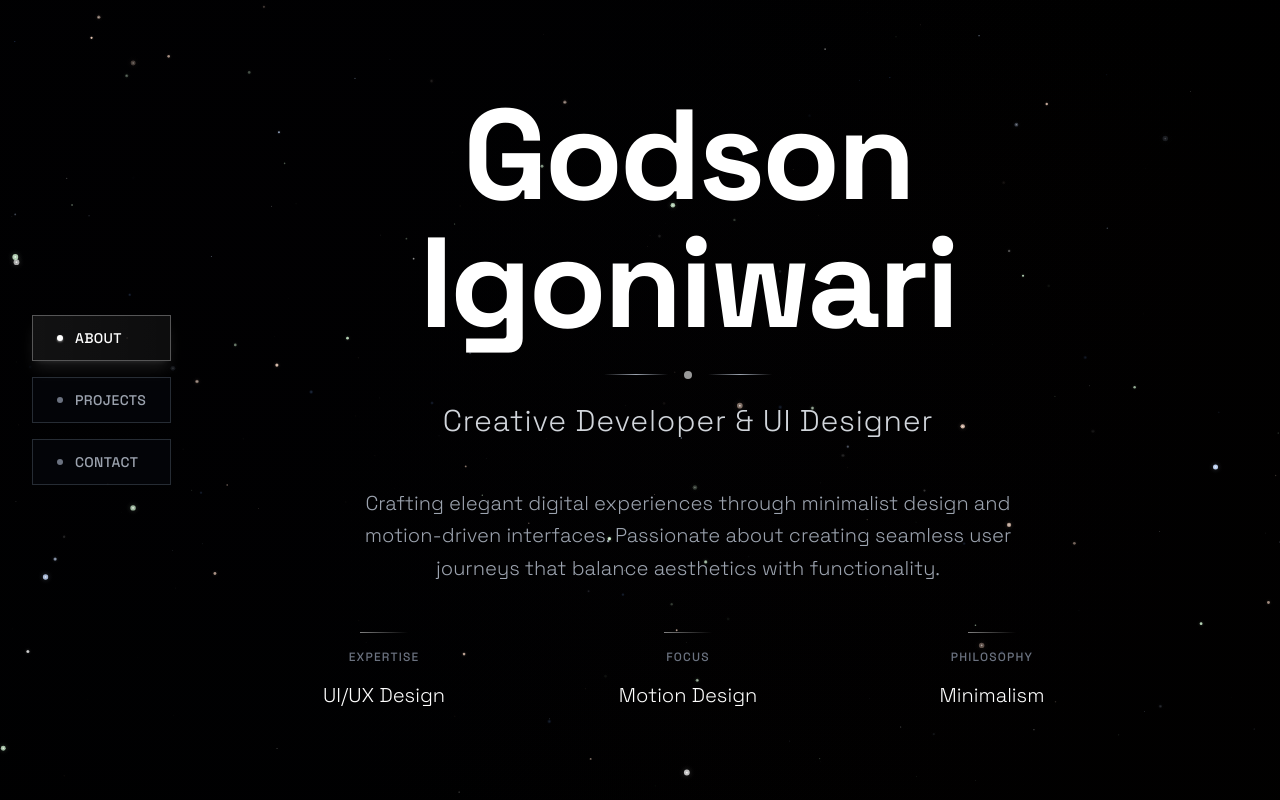
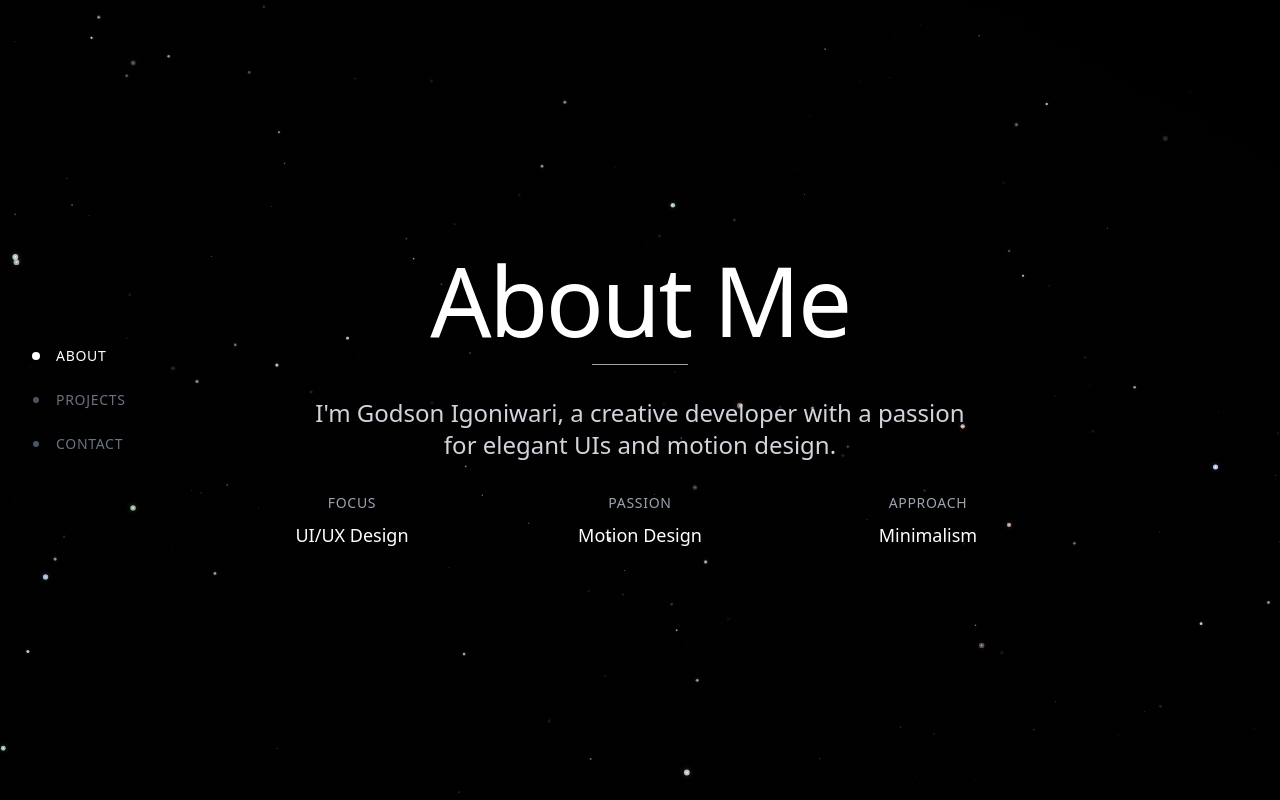
Before and after one commit to OmiIam/Stary_minimalist_portfolio, a React (Vite) app: page / in a window 1280 px wide. Built offline with nearby package versions, Linux system fonts and the light colour scheme.

Commit message:
Reverted to commit 6b6045d305eed7bc3d8de9b2a654a8b1b6241922

```diff
--- a/index.html
+++ b/index.html
@@ -1,15 +1,22 @@
-
-<!doctype html>
+<!DOCTYPE html>
 <html lang="en">
   <head>
     <meta charset="UTF-8" />
-    <link rel="icon" type="image/svg+xml" href="/favicon.ico" />
     <meta name="viewport" content="width=device-width, initial-scale=1.0" />
-    <title>Godson Igoniwari - Creative Developer</title>
-    <link rel="preconnect" href="https://fonts.googleapis.com">
-    <link rel="preconnect" href="https://fonts.gstatic.com" crossorigin>
-    <link href="https://fonts.googleapis.com/css2?family=Space+Grotesk:wght@300;400;500;600;700&display=swap" rel="stylesheet">
+    <title>grey-starry-gallery</title>
+    <meta name="description" content="Lovable Generated Project" />
+    <meta name="author" content="Lovable" />
+
+    <meta property="og:title" content="grey-starry-gallery" />
+    <meta property="og:description" content="Lovable Generated Project" />
+    <meta property="og:type" content="website" />
+    <meta property="og:image" content="https://lovable.dev/opengraph-image-p98pqg.png" />
+
+    <meta name="twitter:card" content="summary_large_image" />
+    <meta name="twitter:site" content="@lovable_dev" />
+    <meta name="twitter:image" content="https://lovable.dev/opengraph-image-p98pqg.png" />
   </head>
+
   <body>
     <div id="root"></div>
     <script type="module" src="/src/main.tsx"></script>
--- a/src/components/MainContent.tsx
+++ b/src/components/MainContent.tsx
@@ -10,34 +10,34 @@ interface MainContentProps {
 
 const MainContent = ({ activeSection }: MainContentProps) => {
   return (
-    <main className="relative z-10 flex items-center justify-center min-h-screen pt-20 md:pt-0">
-      <div className="w-full max-w-5xl mx-auto px-8 md:pl-32">
-        <div className="relative min-h-[600px] flex items-center justify-center">
+    <main className="relative z-10 flex items-center justify-center min-h-screen">
+      <div className="w-full max-w-4xl mx-auto px-8">
+        <div className="relative">
           <div
-            className={`transition-all duration-1000 ease-out ${
+            className={`transition-all duration-700 ease-in-out ${
               activeSection === 'about'
-                ? 'opacity-100 translate-y-0 scale-100'
-                : 'opacity-0 translate-y-8 scale-95 pointer-events-none absolute inset-0'
+                ? 'opacity-100 translate-y-0'
+                : 'opacity-0 translate-y-4 pointer-events-none absolute inset-0'
             }`}
           >
             <AboutSection />
           </div>
 
           <div
-            className={`transition-all duration-1000 ease-out ${
+            className={`transition-all duration-700 ease-in-out ${
               activeSection === 'projects'
-                ? 'opacity-100 translate-y-0 scale-100'
-                : 'opacity-0 translate-y-8 scale-95 pointer-events-none absolute inset-0'
+                ? 'opacity-100 translate-y-0'
+                : 'opacity-0 translate-y-4 pointer-events-none absolute inset-0'
             }`}
           >
             <ProjectsSection />
           </div>
 
           <div
-            className={`transition-all duration-1000 ease-out ${
+            className={`transition-all duration-700 ease-in-out ${
               activeSection === 'contact'
-                ? 'opacity-100 translate-y-0 scale-100'
-                : 'opacity-0 translate-y-8 scale-95 pointer-events-none absolute inset-0'
+                ? 'opacity-100 translate-y-0'
+                : 'opacity-0 translate-y-4 pointer-events-none absolute inset-0'
             }`}
           >
             <ContactSection />
--- a/src/components/Navigation.tsx
+++ b/src/components/Navigation.tsx
@@ -14,63 +14,34 @@ const Navigation = ({ activeSection, setActiveSection }: NavigationProps) => {
   ];
 
   return (
-    <>
-      {/* Desktop Navigation */}
-      <nav className="hidden md:block fixed left-8 top-1/2 transform -translate-y-1/2 z-20">
-        <div className="flex flex-col space-y-4">
+    <nav className="fixed left-8 top-1/2 transform -translate-y-1/2 z-20">
+      <div className="flex flex-col space-y-6">
         {sections.map((section) => (
           <button
             key={section.id}
             onClick={() => setActiveSection(section.id)}
-              className={`group relative px-6 py-3 border transition-all duration-500 ${
+            className={`group relative text-left transition-all duration-300 ${
               activeSection === section.id
-                  ? 'border-white/30 bg-white/5 text-white shadow-lg shadow-white/10'
-                  : 'border-gray-600/50 bg-gray-900/20 text-gray-400 hover:border-gray-400/70 hover:bg-gray-800/30 hover:text-gray-300 hover:shadow-md hover:shadow-gray-400/20'
+                ? 'text-white'
+                : 'text-gray-500 hover:text-gray-300'
             }`}
           >
-              <div className="flex items-center space-x-3">
+            <div className="flex items-center space-x-4">
               <div
-                  className={`w-1.5 h-1.5 rounded-full transition-all duration-300 ${
+                className={`w-2 h-2 rounded-full transition-all duration-300 ${
                   activeSection === section.id
-                      ? 'bg-white shadow-sm shadow-white/50'
-                      : 'bg-gray-500 group-hover:bg-gray-400'
+                    ? 'bg-white scale-100'
+                    : 'bg-gray-600 scale-75 group-hover:bg-gray-400 group-hover:scale-90'
                 }`}
               />
-                <span className="text-sm font-medium tracking-wide uppercase">
+              <span className="text-sm font-light tracking-wider uppercase">
                 {section.label}
               </span>
             </div>
-
-              {/* Subtle glow effect */}
-              <div className={`absolute inset-0 rounded-sm opacity-0 transition-opacity duration-500 ${
-                activeSection === section.id
-                  ? 'opacity-20 bg-gradient-to-r from-white/10 to-transparent'
-                  : 'group-hover:opacity-10 group-hover:bg-gradient-to-r group-hover:from-gray-300/10 group-hover:to-transparent'
-              }`} />
           </button>
         ))}
       </div>
     </nav>
-
-      {/* Mobile Navigation */}
-      <nav className="md:hidden fixed top-8 left-1/2 transform -translate-x-1/2 z-20">
-        <div className="flex space-x-2 bg-black/50 backdrop-blur-md rounded-full px-2 py-2">
-          {sections.map((section) => (
-            <button
-              key={section.id}
-              onClick={() => setActiveSection(section.id)}
-              className={`px-4 py-2 rounded-full text-xs font-medium tracking-wide uppercase transition-all duration-300 ${
-                activeSection === section.id
-                  ? 'bg-white/20 text-white shadow-lg shadow-white/10'
-                  : 'text-gray-400 hover:text-gray-300 hover:bg-white/10'
-              }`}
-            >
-              {section.label}
-            </button>
-          ))}
-        </div>
-      </nav>
-    </>
   );
 };
 
--- a/src/components/sections/AboutSection.tsx
+++ b/src/components/sections/AboutSection.tsx
@@ -3,44 +3,33 @@ import React from 'react';
 
 const AboutSection = () => {
   return (
-    <div className="text-center space-y-12 max-w-4xl mx-auto">
-      <div className="space-y-6">
-        <h1 className="text-7xl md:text-9xl font-bold text-white tracking-tight leading-none">
-          Godson Igoniwari
+    <div className="text-center space-y-8">
+      <div className="space-y-4">
+        <h1 className="text-6xl md:text-8xl font-extralight text-white tracking-tight">
+          About Me
         </h1>
-        <div className="flex items-center justify-center space-x-4">
-          <div className="w-16 h-px bg-gradient-to-r from-transparent via-gray-400 to-transparent"></div>
-          <div className="w-2 h-2 rounded-full bg-white/60"></div>
-          <div className="w-16 h-px bg-gradient-to-r from-transparent via-gray-400 to-transparent"></div>
-        </div>
-        <p className="text-2xl md:text-3xl text-gray-300 font-light tracking-wide">
-          Creative Developer & UI Designer
+        <div className="w-24 h-px bg-gray-400 mx-auto"></div>
+      </div>
+
+      <div className="max-w-2xl mx-auto">
+        <p className="text-xl md:text-2xl text-gray-300 font-light leading-relaxed">
+          I'm Godson Igoniwari, a creative developer with a passion for elegant UIs and
+          motion design.
         </p>
       </div>
 
-      <div className="max-w-2xl mx-auto">
-        <p className="text-xl text-gray-400 font-light leading-relaxed">
-          Crafting elegant digital experiences through minimalist design and
-          motion-driven interfaces. Passionate about creating seamless user journeys
-          that balance aesthetics with functionality.
-        </p>
-      </div>
-
-      <div className="grid grid-cols-1 md:grid-cols-3 gap-12 mt-20">
-        <div className="space-y-4 group">
-          <div className="w-12 h-px bg-gradient-to-r from-white/50 to-transparent mx-auto group-hover:from-white group-hover:to-white/50 transition-all duration-500"></div>
-          <h3 className="text-gray-500 text-xs uppercase tracking-widest font-medium">Expertise</h3>
-          <p className="text-white text-xl font-light">UI/UX Design</p>
+      <div className="grid grid-cols-1 md:grid-cols-3 gap-8 mt-16 text-center">
+        <div className="space-y-2">
+          <h3 className="text-gray-400 text-sm uppercase tracking-wider">Focus</h3>
+          <p className="text-white text-lg font-light">UI/UX Design</p>
         </div>
-        <div className="space-y-4 group">
-          <div className="w-12 h-px bg-gradient-to-r from-white/50 to-transparent mx-auto group-hover:from-white group-hover:to-white/50 transition-all duration-500"></div>
-          <h3 className="text-gray-500 text-xs uppercase tracking-widest font-medium">Focus</h3>
-          <p className="text-white text-xl font-light">Motion Design</p>
+        <div className="space-y-2">
+          <h3 className="text-gray-400 text-sm uppercase tracking-wider">Passion</h3>
+          <p className="text-white text-lg font-light">Motion Design</p>
         </div>
-        <div className="space-y-4 group">
-          <div className="w-12 h-px bg-gradient-to-r from-white/50 to-transparent mx-auto group-hover:from-white group-hover:to-white/50 transition-all duration-500"></div>
-          <h3 className="text-gray-500 text-xs uppercase tracking-widest font-medium">Philosophy</h3>
-          <p className="text-white text-xl font-light">Minimalism</p>
+        <div className="space-y-2">
+          <h3 className="text-gray-400 text-sm uppercase tracking-wider">Approach</h3>
+          <p className="text-white text-lg font-light">Minimalism</p>
         </div>
       </div>
     </div>
--- a/src/pages/Index.tsx
+++ b/src/pages/Index.tsx
@@ -8,7 +8,7 @@ const Index = () => {
   const [activeSection, setActiveSection] = useState('about');
 
   return (
-    <div className="relative w-full h-screen overflow-hidden bg-black font-sans">
+    <div className="relative w-full h-screen overflow-hidden bg-black">
       <StarryBackground />
       <Navigation activeSection={activeSection} setActiveSection={setActiveSection} />
       <MainContent activeSection={activeSection} />
--- a/tailwind.config.ts
+++ b/tailwind.config.ts
@@ -1,3 +1,4 @@
+
 import type { Config } from "tailwindcss";
 
 export default {
@@ -18,9 +19,6 @@ export default {
 			}
 		},
 		extend: {
-			fontFamily: {
-				'sans': ['Space Grotesk', 'system-ui', 'sans-serif'],
-			},
 			colors: {
 				border: 'hsl(var(--border))',
 				input: 'hsl(var(--input))',
```
Also changed, not shown: src/components/sections/ContactSection.tsx (+14 -25 lines), src/components/sections/ProjectsSection.tsx (+22 -45 lines). Lines whose indentation alone changed are shown as unchanged.
